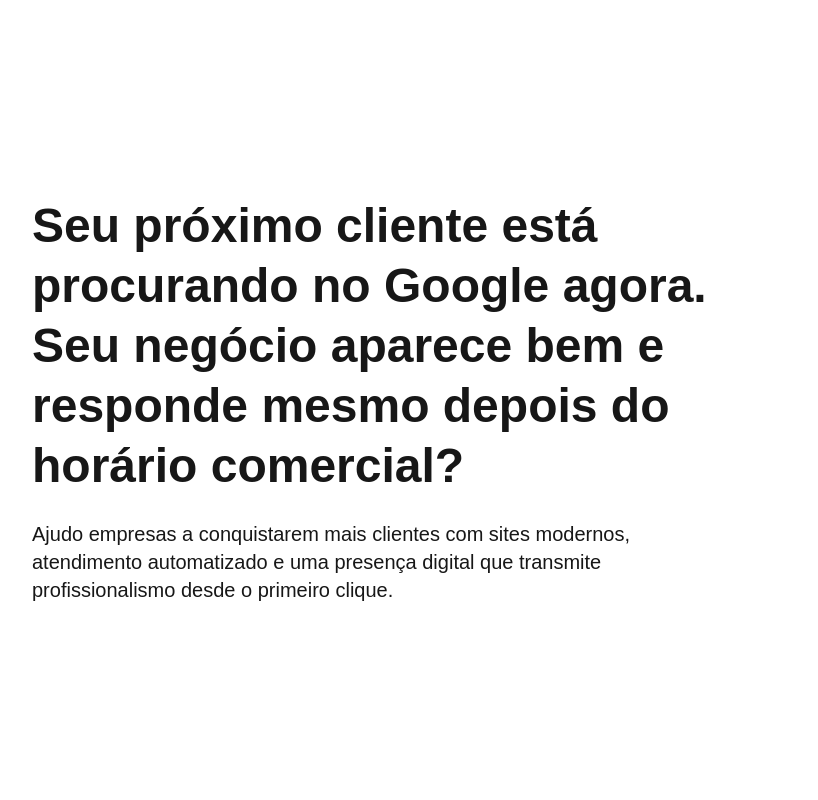
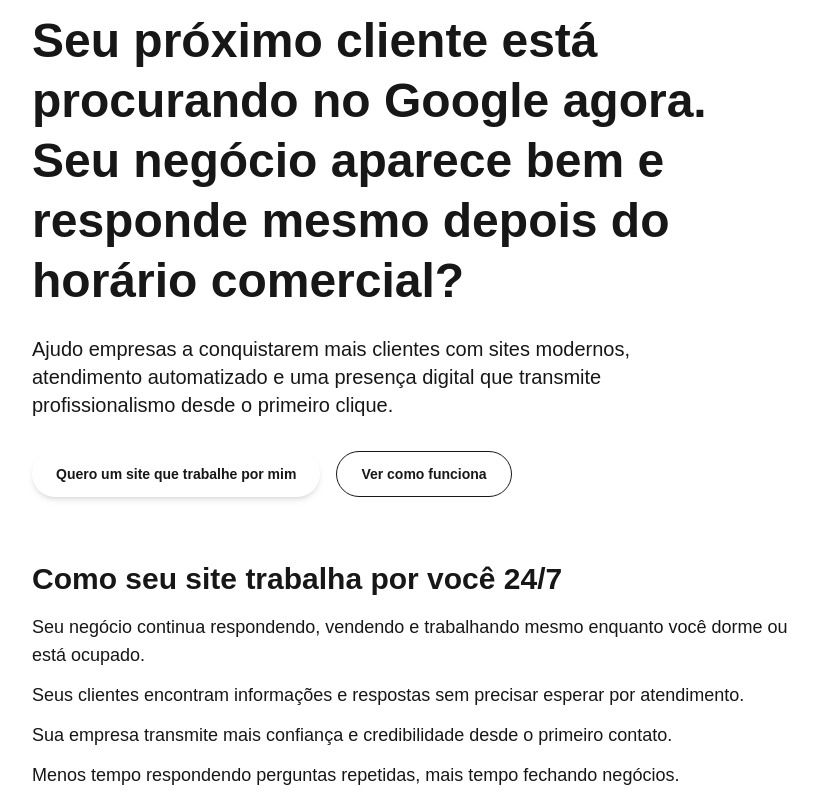
Before and after one commit to CGarroni/fg-digital, a Next.js app: page / in a window 1280 px wide. Shown: the whole page, without its empty margins (224-1042 px from the left). Built offline with nearby package versions, Linux system fonts and the light colour scheme.

Commit message:
feat: adiciona hero e seção 24/7 na home

```diff
--- a/app/page.tsx
+++ b/app/page.tsx
@@ -15,7 +15,39 @@ export default function Home() {
     automatizado e uma presença digital que transmite profissionalismo desde o
     primeiro clique.
   </p>
+
+  <div className="mt-8 flex flex-col gap-4 sm:flex-row">
+  <button className="inline-flex items-center justify-center rounded-full bg-fg-gold px-6 py-3 text-sm font-semibold text-fg-black shadow-md transition hover:brightness-110">
+    Quero um site que trabalhe por mim
+  </button>
+
+  <button className="inline-flex items-center justify-center rounded-full border border-fg-gray px-6 py-3 text-sm font-semibold text-fg-text transition hover:bg-fg-gray-dark">
+    Ver como funciona
+  </button>
 </div>
+</div>
+        </div>
+
+        <div className="mt-16 max-w-3xl text-left">
+          <h2 className="text-2xl sm:text-3xl font-semibold mb-4">
+            Como seu site trabalha por você 24/7
+          </h2>
+
+          <ul className="space-y-3 text-fg-gray text-base sm:text-lg">
+            <li>
+              Seu negócio continua respondendo, vendendo e trabalhando mesmo enquanto você
+              dorme ou está ocupado.
+            </li>
+            <li>
+              Seus clientes encontram informações e respostas sem precisar esperar por atendimento.
+            </li>
+            <li>
+              Sua empresa transmite mais confiança e credibilidade desde o primeiro contato.
+            </li>
+            <li>
+              Menos tempo respondendo perguntas repetidas, mais tempo fechando negócios.
+            </li>
+          </ul>
         </div>
       </main>
     </div>
```
Also changed, not shown: 1 other file (tests, documents, lock files or other folders).
